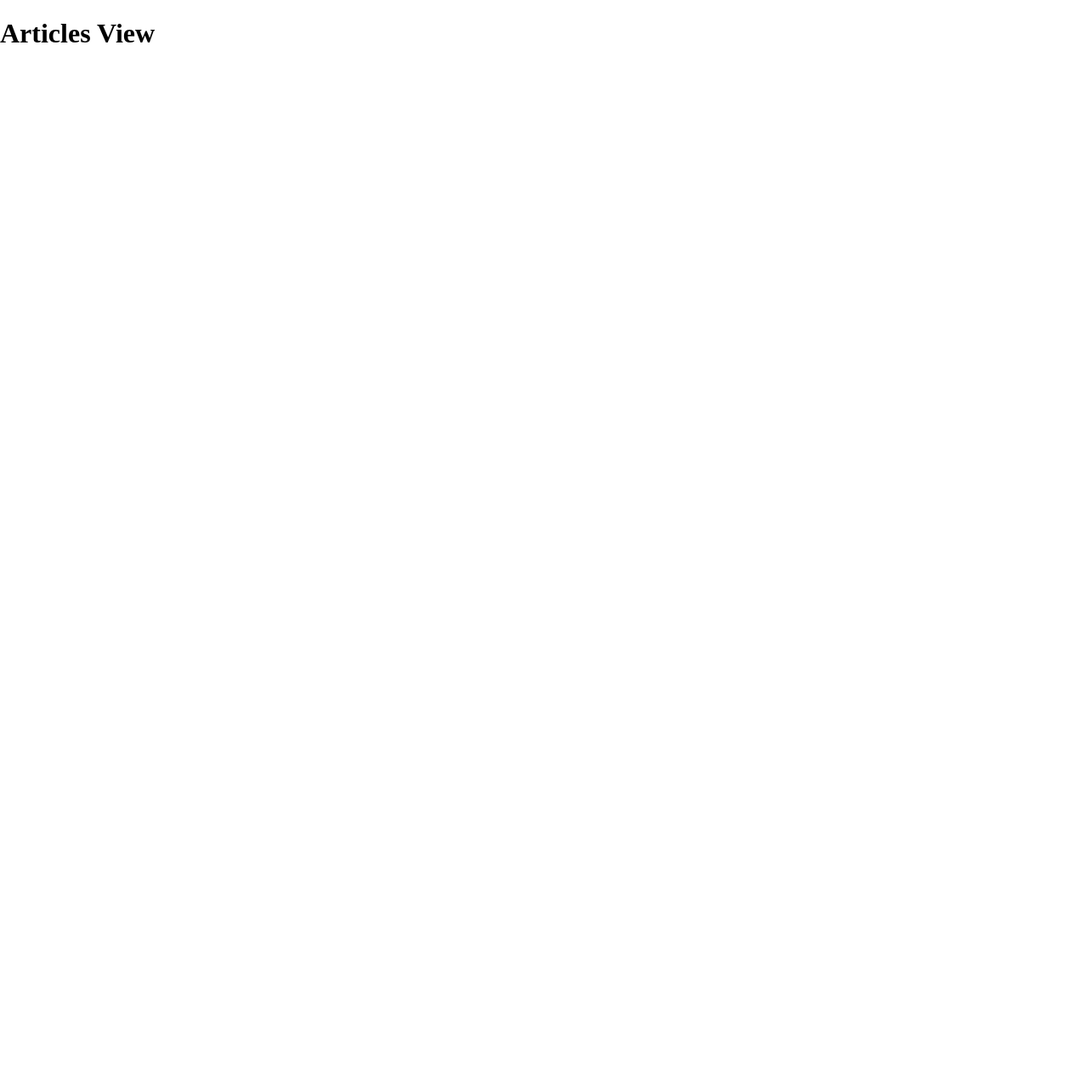
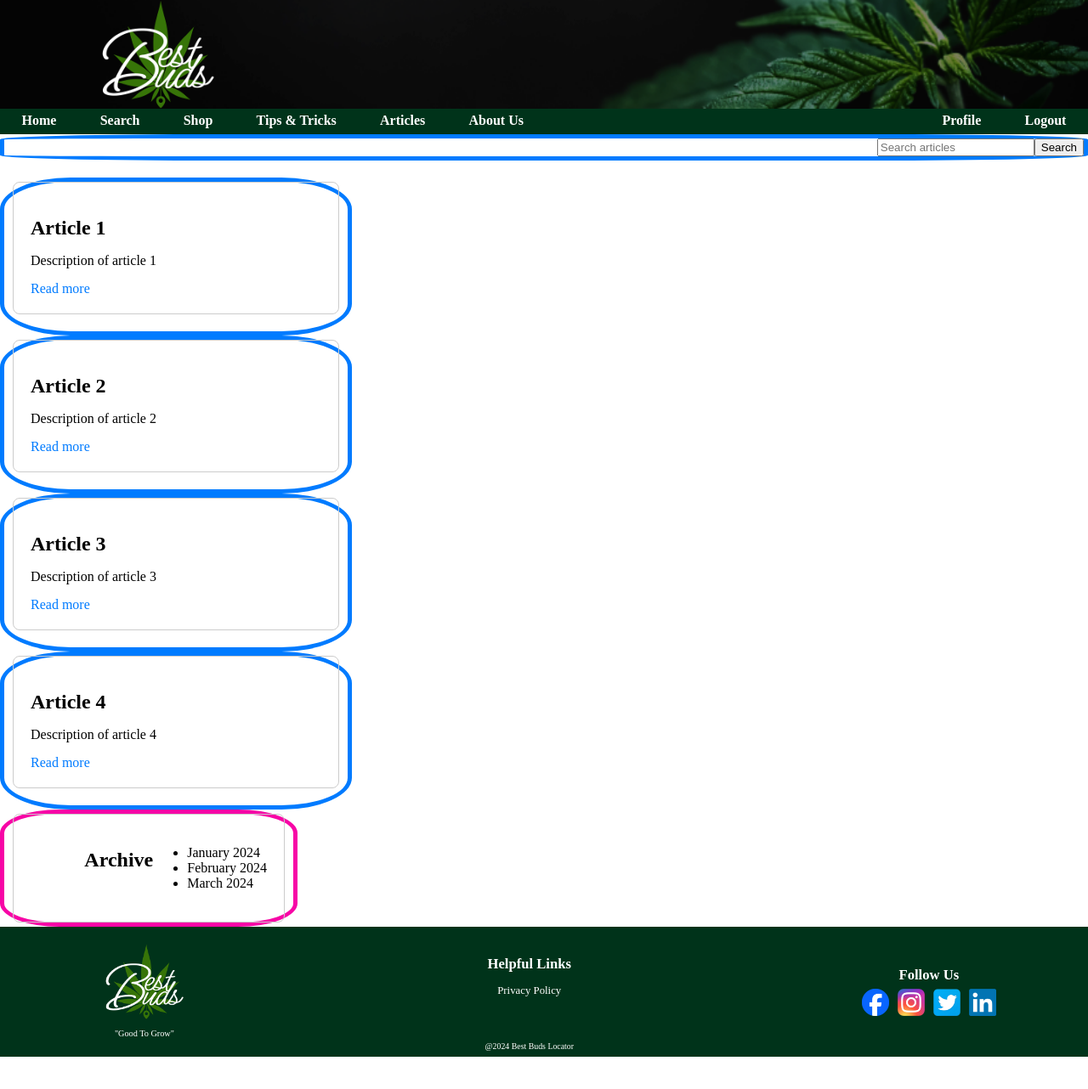
Before and after one commit to CraftyCurtis05/best-buds-dispensary-locator, a Vue app in the folder vue/: page /articles in a window 1280 px wide. Shown: the top 1282 px of the page at 85% size. Before the commit the page ends 800 px from the top, so only its background shows below. Built offline with nearby package versions, Linux system fonts and the light colour scheme; sample sign-in values are in the browser's storage.

Commit message:
Frank W. working on articles view

```diff
--- a/vue/src/views/ArticlesView.vue
+++ b/vue/src/views/ArticlesView.vue
@@ -1,17 +1,147 @@
 <template>
     <div class="container">
-        <h1>Articles View</h1>
+        <div class="header-nav">
+        <div class="header"><Header/></div>
+        <div class="nav-bar"><NavBar/></div>
+    </div>
+        <div class="main-content">
+        <!-- Search Bar -->
+        <div class="search-bar">
+            <input type="text" placeholder="Search articles">
+            <button @click="search">Search</button>
+        </div>
+
+        <!-- Article Boxes -->
+        <div class="article-container" v-for="(article, index) in articles" :key="index">
+            <div class="article-box">
+                <h2>{{ article.title }}</h2>
+                <p>{{ article.description }}</p>
+                <a :href="article.link" target="_blank">Read more</a>
+            </div>
+        </div>
+
+        <!-- Archive Section -->
+        <div class="archive-container">
+            <div class="archive">
+                <h2>Archive</h2>
+                <ul>
+                    <li v-for="(month, index) in archive" :key="index">{{ month }}</li>
+                </ul>
+            </div>
+            </div>
+        </div>
+        <Footer class="footer"></Footer>
     </div>
 </template>
 
 <script>
+import Footer from '../components/Footer.vue';
+import Header from '../components/Header.vue';
+import NavBar from '../components/NavBar.vue';
+
 export default {
-    name: "ArticlesView"
-}
+    components: { Header, NavBar, Footer },
+    name: "ArticlesView",
+    data() {
+        return {
+        articles: [
+            {
+            title: 'Article 1',
+            description: 'Description of article 1',
+            link: 'https://example.com/article1'
+            },
+            {
+            title: 'Article 2',
+            description: 'Description of article 2',
+            link: 'https://example.com/article2'
+            },
+            {
+            title: 'Article 3',
+            description: 'Description of article 3',
+            link: 'https://example.com/article3'
+            },
+            {
+            title: 'Article 4',
+            description: 'Description of article 4',
+            link: 'https://example.com/article4'
+            }
+        ],
+            archive: ['January 2024', 'February 2024', 'March 2024'] // Sample archive data
+        };
+    },
+        methods: {
+            search() {
+        // Implement search functionality here
+        }
+    }
+};
 </script>
 
 <style scoped>
-#search-form{
-    margin-top: 20px;
+
+/* .container {
+    display: block;
+} */
+
+.header-nav {
+    position: static;
+}
+
+/* .main-content {
+    flex: 1;
+    display: flex;
+    flex-wrap: wrap;
+    border: 5px solid #007bff;
+    border-radius: 20%;
+} */
+
+.search-bar {
+    margin-bottom: 20px;
+    display: flex;
+    justify-content: flex-end;
+    border: 5px solid #007bff;
+    border-radius: 20%;
+}
+
+.article-container {
+    width: 30%;
+    padding: 0 10px;
+    border: 5px solid #007bff;
+    border-radius: 20%;
+}
+
+.article-box {
+    margin-bottom: 20px;
+    padding: 20px;
+    border: 1px solid #ccc;
+    border-radius: 8px;
+}
+
+.archive-container {
+    width: 25%;
+    padding: 0 10px;
+    border: 5px solid #f705a6;
+    border-radius: 20%;
+}
+
+.archive {
+    display: flex;
+    border: 1px solid #ccc;
+    border-radius: 8px;
+    padding: 20px;
+    justify-content: flex-end;
+}
+
+.article-box h2 {
+    margin-bottom: 10px;
+}
+
+.article-box p {
+    margin-bottom: 15px;
+}
+
+.article-box a {
+    color: #007bff;
+    text-decoration: none;
 }
 </style>
```
Also changed, not shown: vue/src/components/Header.vue (line endings or trailing spaces).
